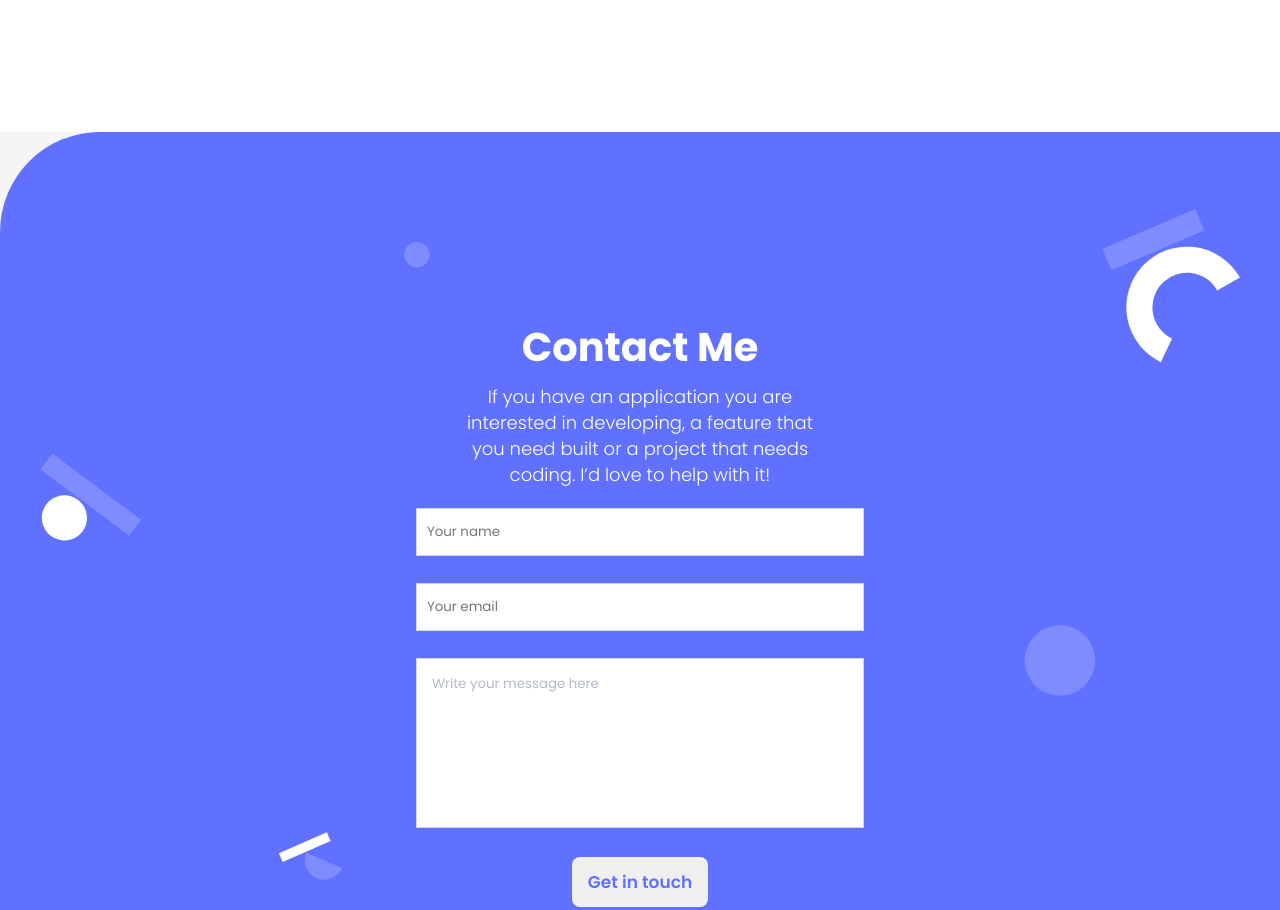
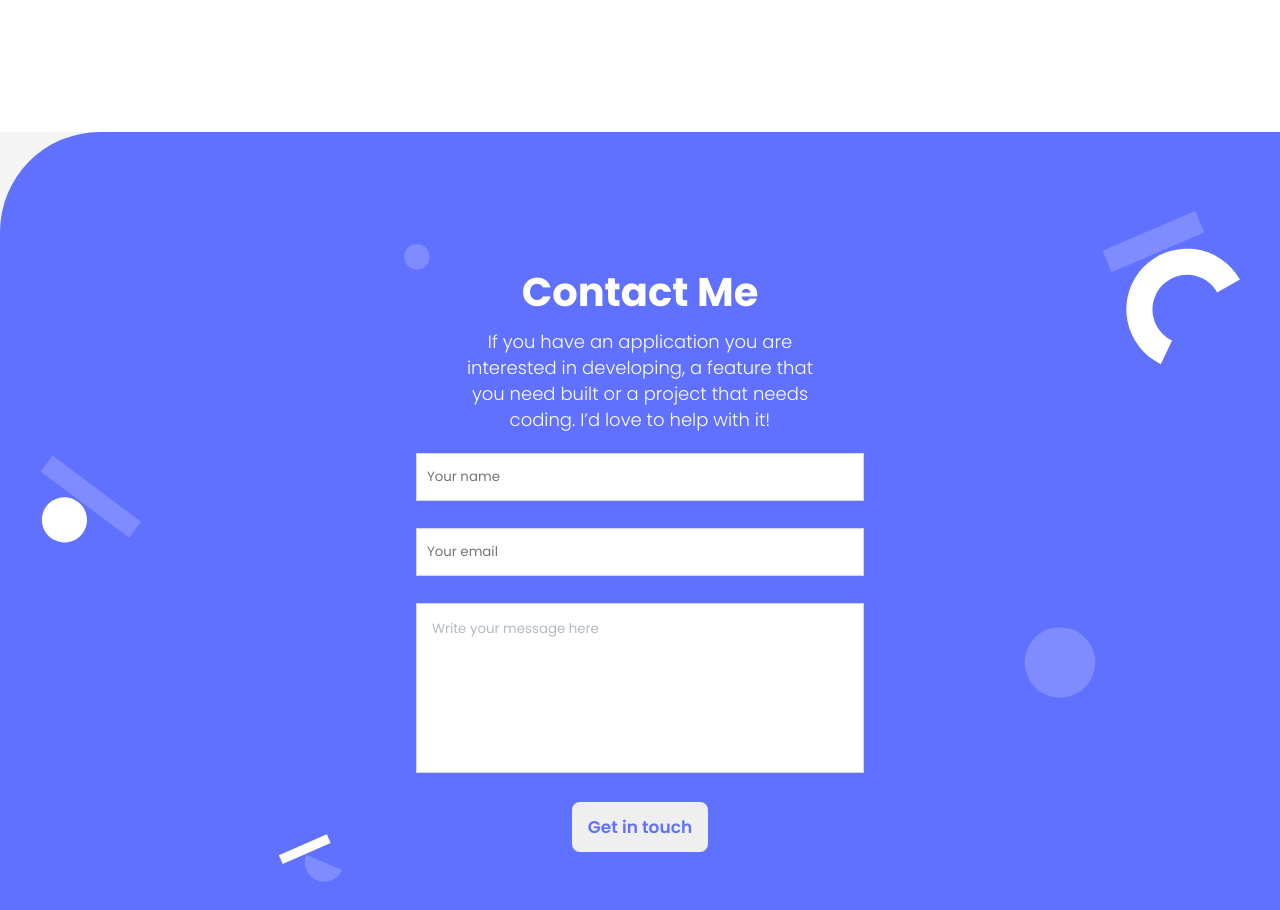
Before and after one commit to dhe19/portfolio-microverse, a website: page index.html in a window 1280 px wide. Shown: the part 3760-4670 px from the top of the page. Drawn offline with Linux system fonts and the light colour scheme.

Commit message:
update styles

```diff
--- a/styles/form.styles.css
+++ b/styles/form.styles.css
@@ -1,5 +1,5 @@
 .form-section {
-  height: 90vh;
+  height: 850px;
   background-color: #6070ff;
   display: flex;
   flex-direction: column;
@@ -97,8 +97,8 @@ button:hover {
 
 @media only screen and (min-width: 768px) {
   .form-section {
-    padding: 4vh 0;
-    min-height: 120vh;
+    padding: 40px 0;
+    height: 850px;
   }
 
   .container-form {
```
